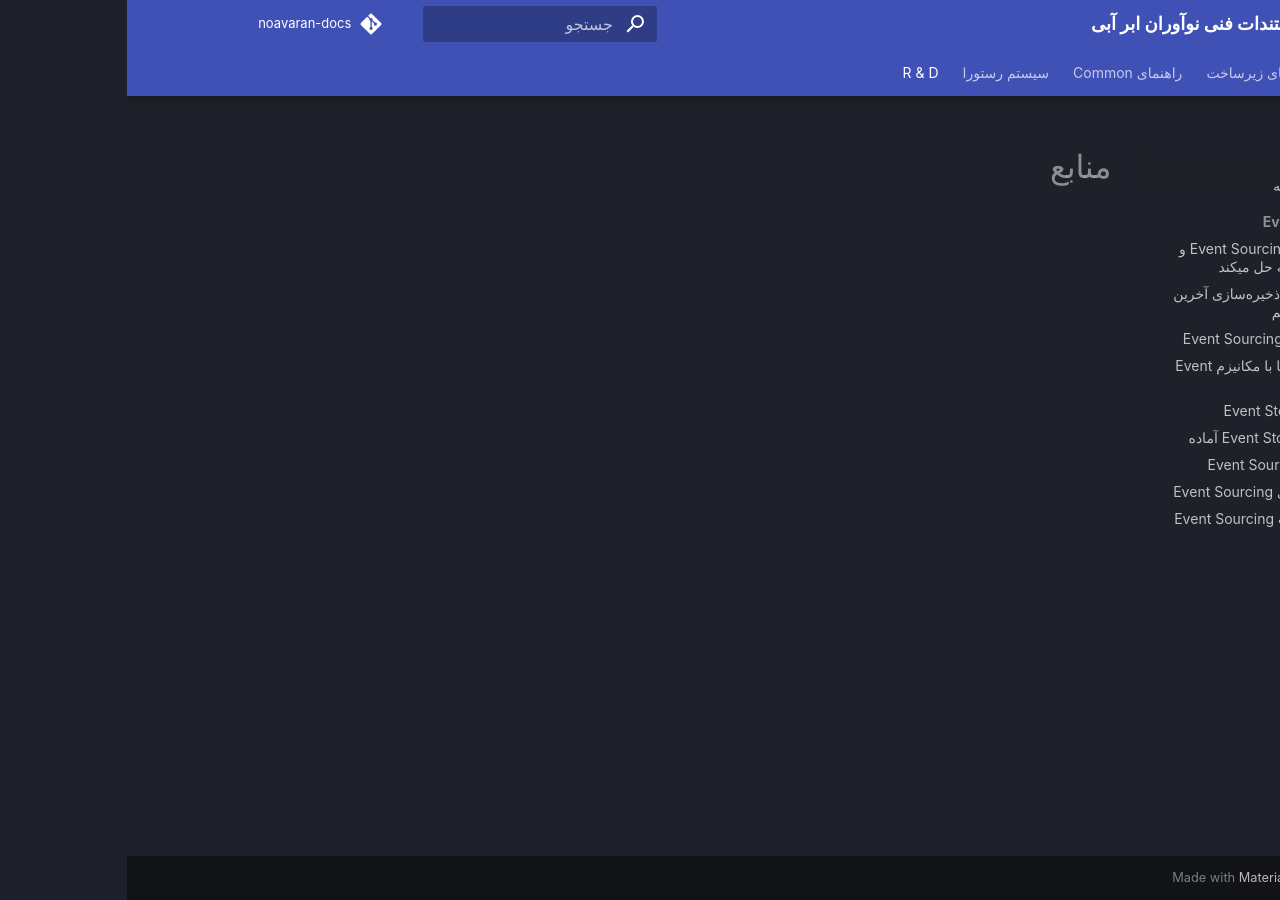
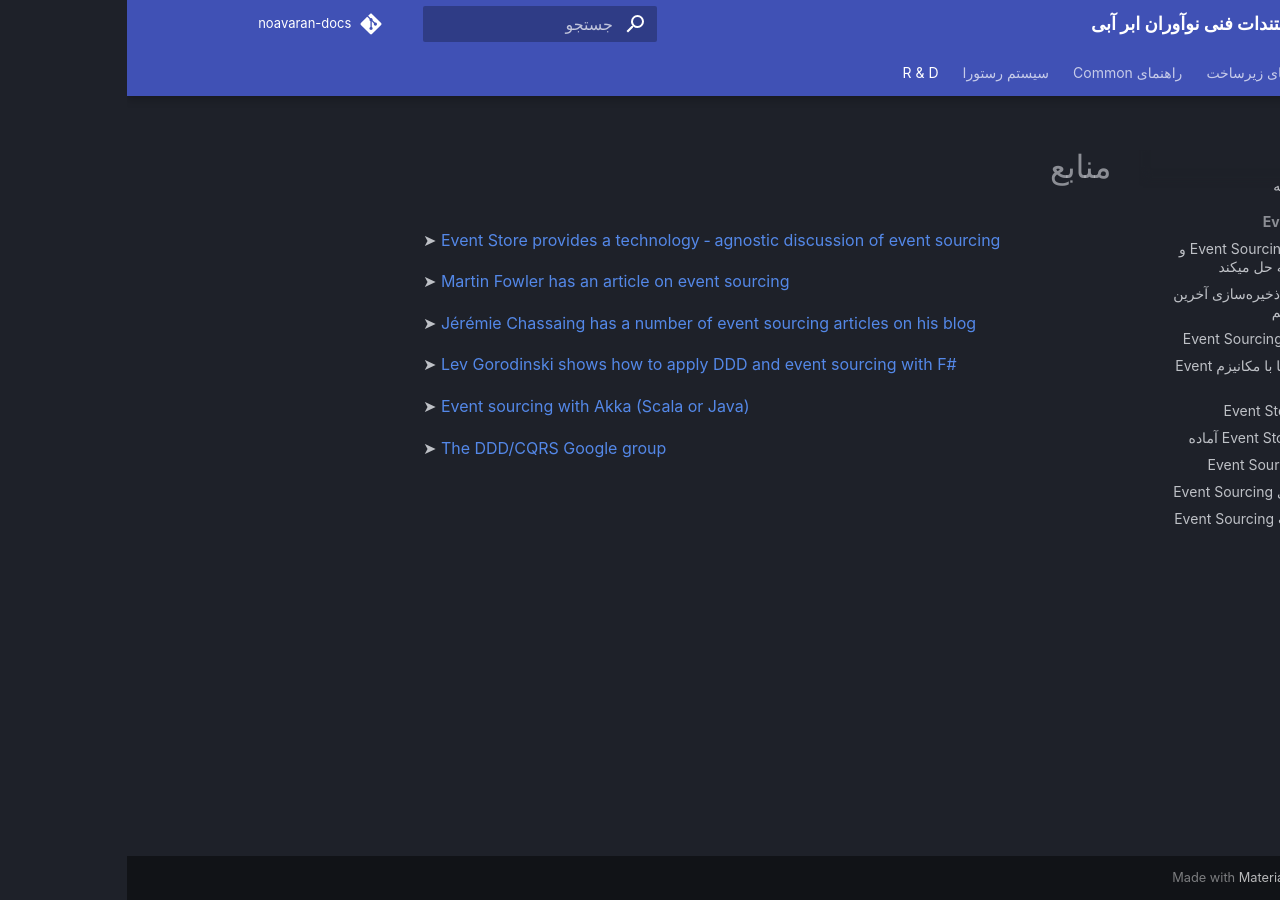
Before and after one commit to blue-innovators/noavaran-docs, an MkDocs documentation site: the page built from docs/event-sourcing/references.md, in a window 1280 px wide. Built offline with MkDocs 1.6.1 and Material for MkDocs 9.7.7, drawn with Linux system fonts in a browser that asks for light colours; some web fonts are replaced; comment, search, counter and statistics services are not loaded.

Commit message:
refrences

```diff
--- a/docs/event-sourcing/references.md
+++ b/docs/event-sourcing/references.md
@@ -1 +1,25 @@
 # منابع
+
+<p style = "direction: ltr;">
+➤ <a href="http://docs.geteventstore.com">Event Store provides a technology ‐ agnostic discussion of event sourcing</a>
+</p>
+
+<p style = "direction: ltr;">
+➤ <a href="http://martinfowler.com/eaaDev/EventSourcing.html">Martin Fowler has an article on event sourcing</a>
+</p>
+
+<p style = "direction: ltr;">
+➤ <a href="http://thinkbeforecoding.com/tag/Event%20Sourcing">Jérémie Chassaing has a number of event sourcing articles on his blog</a>
+</p>
+
+<p style = "direction: ltr;">
+➤ <a href="http://gorodinski.com/blog/2013/02/17/domain‐driven‐design‐with‐fsharp‐and‐eventstore/">Lev Gorodinski shows how to apply DDD and event sourcing with F#</a>
+</p>
+
+<p style = "direction: ltr;">
+➤ <a href="http://doc.akka.io/docs/akka/snapshot/scala/persistence.html">Event sourcing with Akka (Scala or Java)</a>
+</p>
+
+<p style = "direction: ltr;">
+➤ <a href="https://groups.google.com/forum/#!forum/dddcqrs">The DDD/CQRS Google group</a>
+</p>
```
